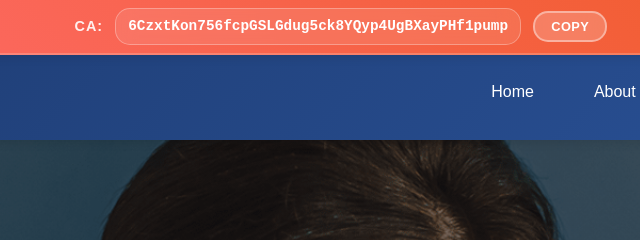
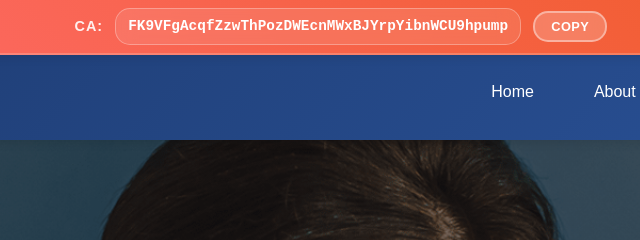
Before and after one commit to pumpypill/women-need-to-shut-up, a plain HTML site: page index.html in a window 1280 px wide. Shown: the top 240 px of the page, 299-939 px from the left. Drawn offline with Linux system fonts and the light colour scheme; a web font is replaced by a local one.

Commit message:
ca update

```diff
--- a/index.html
+++ b/index.html
@@ -31,7 +31,7 @@
     <div class="ca-banner">
         <div class="ca-banner-content">
             <span class="ca-label">CA:</span>
-            <span class="ca-address" id="contractAddress">6CzxtKon756fcpGSLGdug5ck8YQyp4UgBXayPHf1pump</span>
+            <span class="ca-address" id="contractAddress">FK9VFgAcqfZzwThPozDWEcnMWxBJYrpYibnWCU9hpump</span>
             <button class="ca-copy-btn" id="copyBtn" onclick="copyAddress()" aria-label="Copy contract address to clipboard">
                 <span class="copy-text">COPY</span>
                 <span class="copy-success">COPIED!</span>
```
